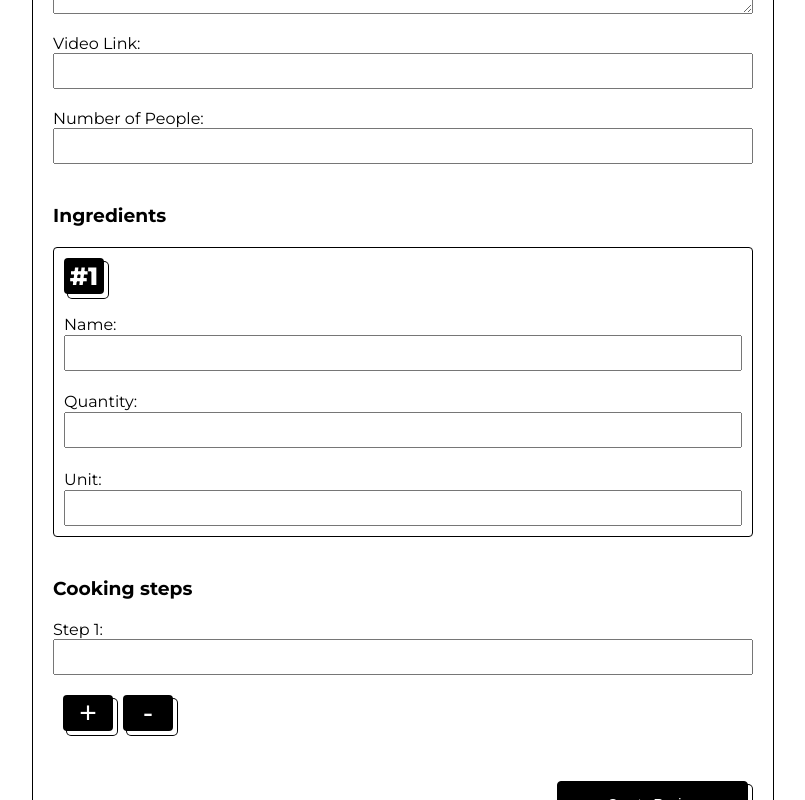
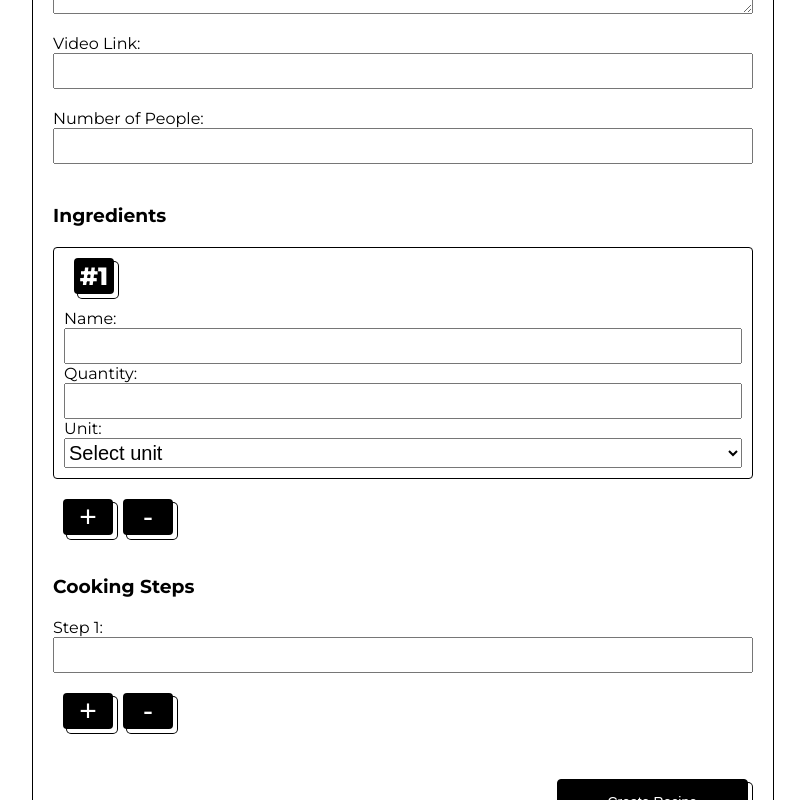
Before and after one commit to whereube/foodapp, a React (Create React App) app in the folder app/client/foodapp/: page /recipe/create in a window 1280 px wide. Shown: the part 547-1347 px from the top of the page, without its empty margins (237-1042 px from the left). Built offline with nearby package versions, Linux system fonts and the light colour scheme.

Commit message:
some functionality done

```diff
--- a/app/client/foodapp/src/recipe/createRecipeForm.css
+++ b/app/client/foodapp/src/recipe/createRecipeForm.css
@@ -24,6 +24,7 @@ h4 {
     box-sizing: border-box;
     color: #fff;
     border-radius: 4px;
+    margin: 0px 0px 15px 10px;
 }
 
 .ingredient-div {
--- a/app/client/foodapp/src/recipe/createRecipeForm.js
+++ b/app/client/foodapp/src/recipe/createRecipeForm.js
@@ -8,21 +8,26 @@ const RecipeForm = () => {
     video_link: '',
     nr_of_people: '', // Initially set to an empty string
     creator_id: '',
-    steps: [''] // Initialize with one empty string to show the first step
+    steps: [''], // Initialize with one empty string to show the first step
+    ingredients: [{ name: '', quantity: '', unit: '' }] // Initialize with one ingredient
   });
 
   // State for form submission status
   const [status, setStatus] = useState(null);
 
-  // State for step limit warning
+  // State for step and ingredient limit warnings
   const [stepWarning, setStepWarning] = useState(null);
+  const [ingredientWarning, setIngredientWarning] = useState(null);
 
   const MAX_STEPS = 20;
+  const MAX_INGREDIENTS = 20;
 
   // Handle input change
   const handleChange = (e) => {
     const { name, value } = e.target;
-    if (name.startsWith('step')) {
+
+    if (name.startsWith('step_')) {
+      // Handle step input changes
       const index = parseInt(name.split('_')[1], 10);
       setFormData((prevData) => {
         const newSteps = [...prevData.steps];
@@ -32,7 +37,22 @@ const RecipeForm = () => {
           steps: newSteps
         };
       });
+    } else if (name.startsWith('ingredient_')) {
+      // Handle ingredient input changes
+      const [field, index] = name.split('_').slice(1);
+      setFormData((prevData) => {
+        const newIngredients = [...prevData.ingredients];
+        newIngredients[index] = {
+          ...newIngredients[index],
+          [field]: value
+        };
+        return {
+          ...prevData,
+          ingredients: newIngredients
+        };
+      });
     } else {
+      // Handle other form fields
       const newValue = name === 'nr_of_people' ? parseInt(value, 10) : value;
       setFormData((prevData) => ({
         ...prevData,
@@ -68,6 +88,33 @@ const RecipeForm = () => {
     }
   };
 
+  // Add a new ingredient input field
+  const addIngredient = () => {
+    if (formData.ingredients.length >= MAX_INGREDIENTS) {
+      setIngredientWarning('You cannot add more than 20 ingredients.');
+      return;
+    }
+    setFormData((prevData) => ({
+      ...prevData,
+      ingredients: [...prevData.ingredients, { name: '', quantity: '', unit: '' }]
+    }));
+    setIngredientWarning(null); // Clear the warning if adding is successful
+  };
+
+  // Remove the last ingredient input field
+  const removeLastIngredient = () => {
+    if (formData.ingredients.length > 1) {
+      setFormData((prevData) => {
+        const newIngredients = [...prevData.ingredients];
+        newIngredients.pop();
+        return {
+          ...prevData,
+          ingredients: newIngredients
+        };
+      });
+    }
+  };
+
   // Handle form submission
   const handleSubmit = async (e) => {
     e.preventDefault();
@@ -78,10 +125,21 @@ const RecipeForm = () => {
       return acc;
     }, {});
 
-    // Prepare the form data with the steps as a dictionary
+    // Convert ingredients array to a dictionary with indices as keys
+    const ingredientsDict = formData.ingredients.reduce((acc, ingredient, index) => {
+      acc[index + 1] = {
+        name: ingredient.name,
+        quantity: ingredient.quantity,
+        unit: ingredient.unit
+      };
+      return acc;
+    }, {});
+
+    // Prepare the form data with steps and ingredients as dictionaries
     const dataToSend = {
       ...formData,
-      steps: stepsDict
+      steps: stepsDict,
+      ingredients: ingredientsDict
     };
 
     try {
@@ -106,7 +164,8 @@ const RecipeForm = () => {
         video_link: '',
         nr_of_people: '', // Clear new field
         creator_id: '',
-        steps: [''] // Reset to one empty step
+        steps: [''], // Reset to one empty step
+        ingredients: [{ name: '', quantity: '', unit: '' }] // Reset to one empty ingredient
       });
     } catch (error) {
       setStatus({ success: false, message: error.message });
@@ -114,13 +173,14 @@ const RecipeForm = () => {
   };
 
   return (
-    <div class="form-container">
+    <div className="form-container">
       <div id="recipeForm">
         <h1>Create Recipe</h1>
         <form onSubmit={handleSubmit} className="recipeForm">
           <div>
             <label htmlFor="creator_id">Creator ID:</label>
-            <input class="input-fields"
+            <input
+              className="input-fields"
               type="text"
               id="creator_id"
               name="creator_id"
@@ -133,7 +193,8 @@ const RecipeForm = () => {
           <h3>Basic information</h3>
           <div>
             <label htmlFor="title">Title:</label>
-            <input class="input-fields"
+            <input
+              className="input-fields"
               type="text"
               id="title"
               name="title"
@@ -155,7 +216,8 @@ const RecipeForm = () => {
 
           <div>
             <label htmlFor="video_link">Video Link:</label>
-            <input class="input-fields"
+            <input
+              className="input-fields"
               type="text"
               id="video_link"
               name="video_link"
@@ -166,7 +228,8 @@ const RecipeForm = () => {
 
           <div>
             <label htmlFor="nr_of_people">Number of People:</label>
-            <input class="input-fields"
+            <input
+              className="input-fields"
               type="number"
               id="nr_of_people"
               name="nr_of_people"
@@ -177,40 +240,86 @@ const RecipeForm = () => {
           </div>
 
           <h3>Ingredients</h3>
-          <div class="ingredient-div">
-            <label htmlFor="ingredients" class="number-label">#1</label>
-            <h4>Name:</h4>
-            <input class="input-fields"
+          {formData.ingredients.map((ingredient, index) => (
+            <div key={index} className="ingredient-div">
+              <h4 class="number-label">#{index + 1}</h4>
+              <label htmlFor={`ingredient_name_${index}`}>Name:</label>
+              <input
+                className="input-fields"
                 type="text"
-              id="name"
-              name="name"
-              value={formData.name}
+                id={`ingredient_name_${index}`}
+                name={`name_${index}`}
+                value={ingredient.name}
                 onChange={handleChange}
               />
-            <h4>Quantity:</h4>
-            <input class="input-fields"
+              <label htmlFor={`ingredient_quantity_${index}`}>Quantity:</label>
+              <input
+                className="input-fields"
                 type="number"
-              id="quantity"
-              name="quantity"
-              value={formData.quantity}
+                id={`ingredient_quantity_${index}`}
+                name={`quantity_${index}`}
+                value={ingredient.quantity}
                 onChange={handleChange}
               />
-            <h4>Unit:</h4>
-            <input class="input-fields"
-              type="text"
-              id="unit"
-              name="unit"
-              value={formData.unit}
+              <label htmlFor={`ingredient_unit_${index}`}>Unit:</label>
+              <select
+                className="input-fields"
+                id={`ingredient_unit_${index}`}
+                name={`unit_${index}`}
+                value={ingredient.unit}
                 onChange={handleChange}
-            />
+              >
+                <option value="">Select unit</option>
+                <option value="g">grams (g)</option>
+                <option value="kg">kilograms (kg)</option>
+                <option value="mg">milligrams (mg)</option>
+                <option value="l">liters (l)</option>
+                <option value="ml">milliliters (ml)</option>
+                <option value="cup">cup</option>
+                <option value="tbsp">tablespoon (tbsp)</option>
+                <option value="tsp">teaspoon (tsp)</option>
+                <option value="oz">ounces (oz)</option>
+                <option value="fl oz">fluid ounces (fl oz)</option>
+                <option value="piece">piece</option>
+                <option value="pinch">pinch</option>
+                <option value="clove">clove</option>
+                <option value="slice">slice</option>
+                <option value="head">head</option>
+                <option value="bundle">bundle</option>
+                <option value="bunch">bunch</option>
+                <option value="packet">packet</option>
+                <option value="can">can</option>
+                <option value="jar">jar</option>
+                <option value="bottle">bottle</option>
+              </select>
+            </div>
+          ))}
+
+          <div className="button-div" style={{ display: 'flex', alignItems: 'center', flexDirection: 'row' }}>
+            <button
+              type="button"
+              onClick={addIngredient}
+              className="step-button"
+              disabled={formData.ingredients.length >= MAX_INGREDIENTS}
+            >
+              +
+            </button>
+            <button
+              type="button"
+              onClick={removeLastIngredient}
+              className="step-button"
+              disabled={formData.ingredients.length <= 1}
+            >
+              -
+            </button>
           </div>
 
-          {/* Dynamic Steps Input Fields */}
-          <h3>Cooking steps</h3>
+          <h3>Cooking Steps</h3>
           {formData.steps.map((step, index) => (
             <div key={index}>
               <label htmlFor={`step_${index}`}>Step {index + 1}:</label>
-              <input class="input-fields"
+              <input
+                className="input-fields"
                 type="text"
                 id={`step_${index}`}
                 name={`step_${index}`}
@@ -221,7 +330,7 @@ const RecipeForm = () => {
             </div>
           ))}
 
-          <div class="button-div"  style={{ display: 'flex', alignItems: 'center', flexDirection: 'row' }}>
+          <div className="button-div" style={{ display: 'flex', alignItems: 'center', flexDirection: 'row' }}>
             <button
               type="button"
               onClick={addStep}
@@ -240,8 +349,14 @@ const RecipeForm = () => {
             </button>
           </div>
 
+
+
           {stepWarning && (
             <p style={{ color: 'red' }}>{stepWarning}</p>
+          )}
+
+          {ingredientWarning && (
+            <p style={{ color: 'red' }}>{ingredientWarning}</p>
           )}
 
           <button type="submit" className="button-50" role="button">
```
Lines whose indentation alone changed are shown as unchanged.
